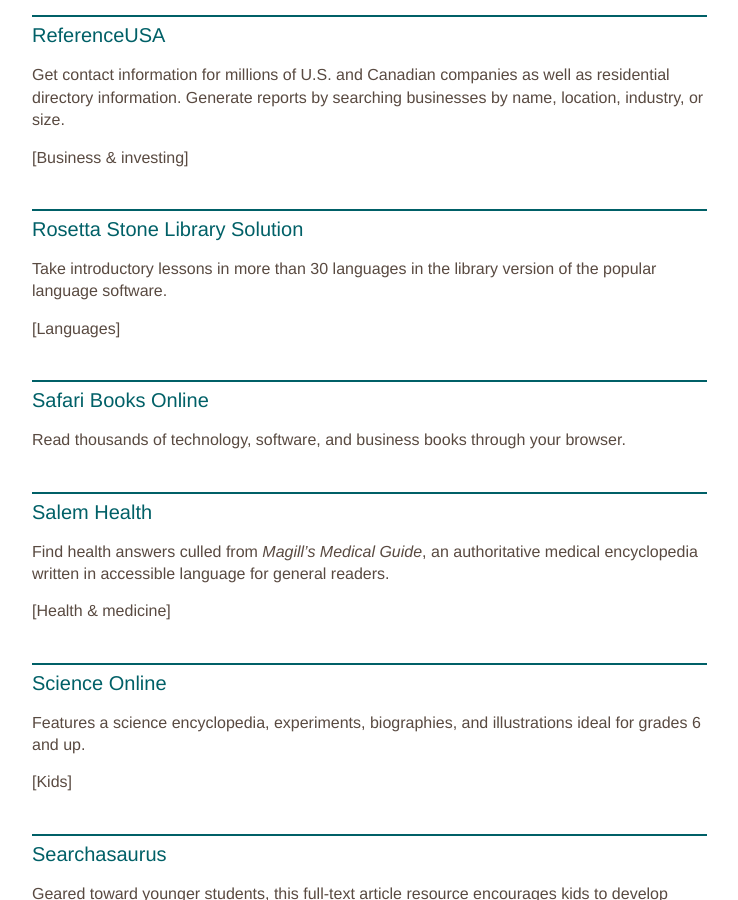
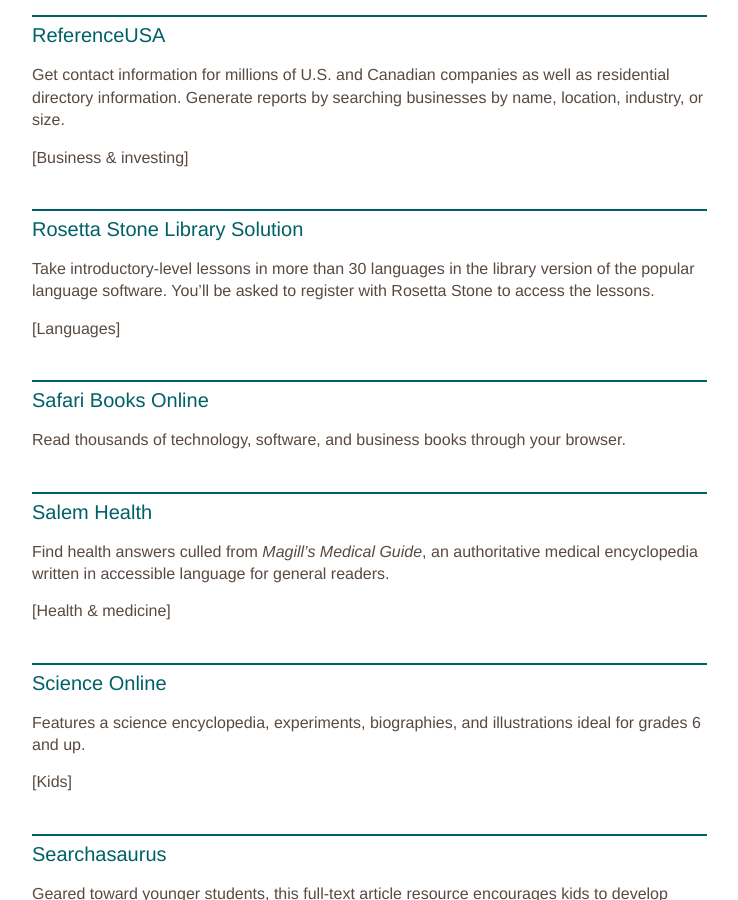
Before and after one commit to skokielibrary/spl-content, a Jekyll site: the page built from _content/bruce/resources--research-topic.markdown, in a window 1280 px wide and 900 px high, scrolled down 7637 px. Shown: the whole window, without its empty margins (126-864 px from the left). Built offline with Jekyll 4.4.1, drawn with Linux system fonts in a browser that asks for light colours.

Commit message:
Updated resources--research-topic.markdown

```diff
--- a/_content/bruce/resources--research-topic.markdown
+++ b/_content/bruce/resources--research-topic.markdown
@@ -233,7 +233,7 @@ Get contact information for millions of U.S. and Canadian companies as well as r
 [Business & investing]
 
 ##Rosetta Stone Library Solution
-Take introductory lessons in more than 30 languages in the library version of the popular language software.
+Take introductory-level lessons in more than 30 languages in the library version of the popular language software. You'll be asked to register with Rosetta Stone to access the lessons.
 
 [Languages]
 
```
